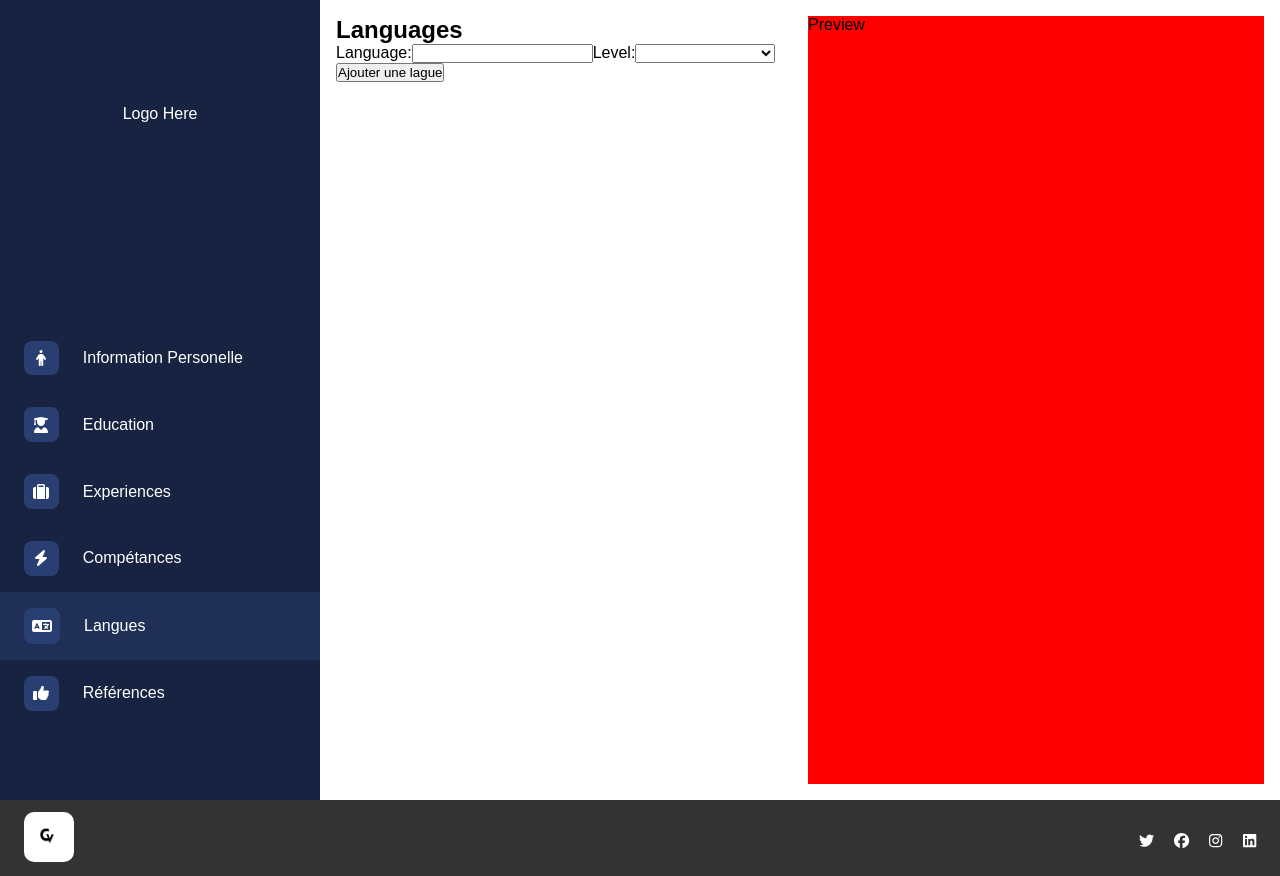
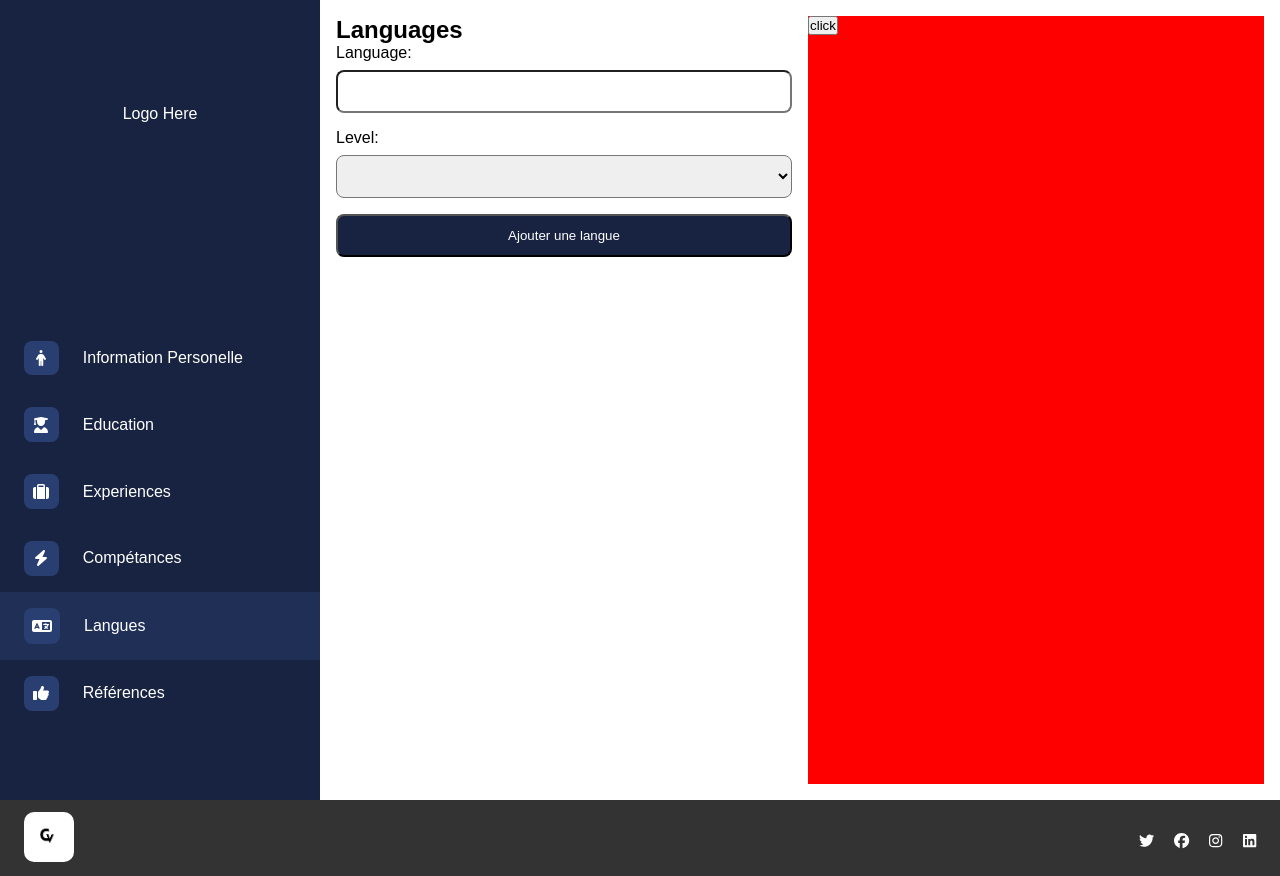
Before and after one commit to SihamAlouani/CVGenerateur, a React (Vite) app: page / in a window 1280 px wide. Both pictures are taken after a click on the element "Langues". Built offline with nearby package versions, Linux system fonts and the light colour scheme.

Commit message:
[add] style language form

```diff
--- a/src/App.jsx
+++ b/src/App.jsx
@@ -8,13 +8,19 @@ import { Route, Routes } from "react-router-dom"
 import Footer from "./components/Footer"
 import LanguageSection from "./features/LanguageSection"
 import "./assets/style/app.css"
-
+import "./assets/style/form.css"
 import CustomRoute from "./components/CustomRoute"
 import CollapseSection from "./components/CollapseSection"
 function App() {
   const [count, setCount] = useState(0)
   const [page, setPage] = useState("Information Personelle")
-
+  function test() {
+    let original = document.body.innerHTML
+    let content = document.querySelector("#test").innerHTML
+    document.body.innerHTML = content
+    window.print()
+    document.body.innerHTML = original
+  }
   return (
     <div className="app">
       {/* routes */}
@@ -51,7 +57,9 @@ function App() {
             <h1>this is Références </h1>
           </CustomRoute>
 
-          <div className="prev">Preview</div>
+          <div className="prev" id="test">
+            <button onClick={() => test()}>click</button>
+          </div>
         </div>
       </div>
       <Footer />
--- a/src/assets/style/collapsesection.css
+++ b/src/assets/style/collapsesection.css
@@ -8,6 +8,7 @@
 
   box-shadow: 1px 1px 3px gray;
   border-radius: 0.5rem;
+  padding: 0.75rem;
 }
 
 .collapse-section .preview {
@@ -15,5 +16,20 @@
   justify-content: space-between;
   align-items: center;
   /* background: red; */
-  padding: 0.5rem;
+  padding-block: 0.5rem;
 }
+
+.collapse-section .toggle-visibility {
+  background-color: transparent;
+  display: flex;
+  align-items: center;
+  justify-content: center;
+  font-size: 1.2rem;
+  border: none;
+}
+
+.type-label {
+  font-size: 0.75rem;
+  border-radius: 7px;
+  padding: 5px;
+}
--- /dev/null
+++ b/src/assets/style/form.css
@@ -0,0 +1,66 @@
+:root {
+  --base-green: #e3f5da;
+  --font-green: #95be82;
+  --base-red: #ffe7e7;
+  --font-red: #ff968f;
+  --base-yellow: #fff0c8;
+  --font-yellow: #a89565;
+  --base-purple: #eae8fe;
+  --font-purple: #ad9ed7;
+}
+.form {
+  display: grid;
+  grid-template-columns: 1fr;
+  gap: 1rem;
+}
+
+.form * {
+  padding: 0.75rem 0.5rem;
+  gap: 0.5rem;
+}
+
+.form label {
+  display: flex;
+  flex-direction: column;
+  width: 100%;
+
+  padding: 0;
+}
+.form label input,
+.form button,
+.form select {
+  width: 100%;
+  border-radius: 0.5rem;
+  display: inline-block;
+}
+
+.form button {
+  background: var(--primary);
+  color: white;
+}
+
+.display {
+  display: grid;
+  grid-template-columns: 1fr;
+  gap: 0.5rem;
+  padding-block: 1rem;
+}
+.Basic {
+  background-color: var(--base-red);
+  color: var(--font-red);
+}
+
+.Langue-maternnelle {
+  background-color: var(--base-green);
+  color: var(--font-green);
+}
+
+.Intermidiaire {
+  background-color: var(--base-yellow);
+  color: var(--font-yellow);
+}
+
+.Avancé {
+  background-color: var(--base-purple);
+  color: var(--font-purple);
+}
--- a/src/components/CollapseSection.jsx
+++ b/src/components/CollapseSection.jsx
@@ -3,7 +3,7 @@ import { faChevronUp, faChevronDown } from "@fortawesome/free-solid-svg-icons"
 import { useState } from "react"
 import "../assets/style/collapsesection.css"
 export default function CollapseSection({ title, children }) {
-  const [isVisible, setIsVisible] = useState(true)
+  const [isVisible, setIsVisible] = useState(false)
   function toggleVisibility() {
     setIsVisible(!isVisible)
   }
@@ -11,7 +11,7 @@ export default function CollapseSection({ title, children }) {
     <div className="collapse-section">
       <div className="preview">
         <span className="preview-title">{title}</span>
-        <button onClick={toggleVisibility}>
+        <button onClick={toggleVisibility} className="toggle-visibility">
           {isVisible ? (
             <FontAwesomeIcon icon={faChevronUp} />
           ) : (
--- a/src/features/LanguageSection.jsx
+++ b/src/features/LanguageSection.jsx
@@ -1,85 +1,108 @@
 // LanguageSection.jsx
-import React, { useState } from 'react';
+import React, { useEffect, useState } from "react"
+import CollapseSection from "../components/CollapseSection"
 
 const LanguageSection = () => {
-  const [languages, setLanguages] = useState([]);
+  const [languages, setLanguages] = useState([])
   const [formData, setFormData] = useState({
-    langue: '',
-    level: ''
-  });
-  const [editingIndex, setEditingIndex] = useState(null);
+    langue: "",
+    level: "",
+  })
+  const [editingIndex, setEditingIndex] = useState(null)
 
   const handleLanguageChange = (e) => {
-    const {name , value}= e.target;
-    setFormData({...formData,
-         [name]:value});
-  };
+    const { name, value } = e.target
 
+    setFormData({ ...formData, [name]: value })
+  }
 
+  useEffect(() => {
+    console.log(formData)
+  })
+  const handleSubmit = (e) => {
+    e.preventDefault()
+    if (editingIndex !== null) {
+      const newLanguage = [...languages]
+      newLanguage[editingIndex] = formData
 
-  const handleSubmit = (e) => {
-    e.preventDefault();
-    if(editingIndex !== null){
-      const newLanguage = [...languages];
-    newLanguage[editingIndex] = formData;
-    setLanguages(newLanguage);
-    setEditingIndex(null);
-  }
-  else{
-    setLanguages([...languages,formData]);
+      setLanguages(newLanguage)
+      setEditingIndex(null)
+    } else {
+      setLanguages([...languages, formData])
     }
     setFormData({
-    langue: '',
-    level: ''
-  });};
-
+      langue: "",
+      level: "",
+    })
+  }
 
   const handleEdite = (index) => {
-    setFormData(languages[index]);
-    setEditingIndex(index);
-  };
+    setFormData(languages[index])
+    setEditingIndex(index)
+  }
 
   const handleDelete = (index) => {
-    const newLanguages = [...languages];
-    newLanguages.splice(index, 1);
-    setLanguages(newLanguages);
-    setEditingIndex(null);
-  };
+    const newLanguages = [...languages]
+    newLanguages.splice(index, 1)
+    setLanguages(newLanguages)
+    setEditingIndex(null)
+  }
+
+  const levels = ["Langue-maternnelle", "Basic", "Intermidiaire", "Avancé"]
 
   return (
     <div>
       <h2>Languages</h2>
-      <form onSubmit={handleSubmit}>
+      <form onSubmit={handleSubmit} className="form">
         <label>
           Language:
+          <input
+            type="text"
+            name="langue"
+            value={formData.langue}
+            onChange={handleLanguageChange}
+            required
+          />
         </label>
-          <input type="text" name='langue' value={formData.langue} onChange={handleLanguageChange} required />
 
         <label>
           Level:
+          <select
+            name="level"
+            onChange={handleLanguageChange}
+            id=""
+            value={formData.level}
+            required
+          >
+            <option></option>
+            {levels.map((level, index) => {
+              return (
+                <option key={index}>
+                  {level == levels[0] ? "Langue maternnelle" : level}
+                </option>
+              )
+            })}
+          </select>
         </label>
-    <select name="level" onChange={handleLanguageChange} id="" value={formData.level} required>
-        <option ></option>
-        <option >Langue maternnelle</option>
-        <option >Basic</option>
-        <option >Intermidiaire</option>
-        <option >Avancé </option>
 
-    </select>
-
-        <button type="submit">{editingIndex !== null ? 'modifier la langue':'Ajouter une lague'}</button>
+        <button type="submit">
+          {editingIndex !== null ? "modifier la langue" : "Ajouter une langue"}
+        </button>
       </form>
-      <div>
+      <div className="display">
         {languages.map((lang, index) => (
+          <CollapseSection title={lang.langue}>
             <div key={index}>
-            {lang.language} - {lang.level}
+              {lang.langue} -{" "}
+              <span className={`type-label ${lang.level}`}>{lang.level}</span>
               <button onClick={() => handleDelete(index)}>Delete</button>
               <button onClick={() => handleEdite(index)}>Modifier</button>
             </div>
+          </CollapseSection>
         ))}
       </div>
     </div>
-  );
-};
+  )
+}
 
-export default LanguageSection;
+export default LanguageSection
```
Lines whose indentation alone changed are shown as unchanged.
